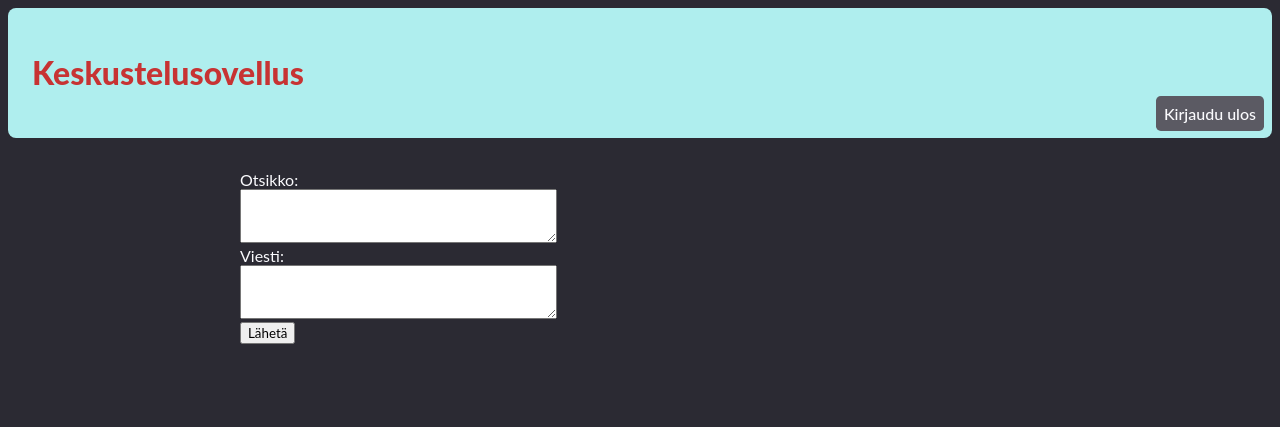
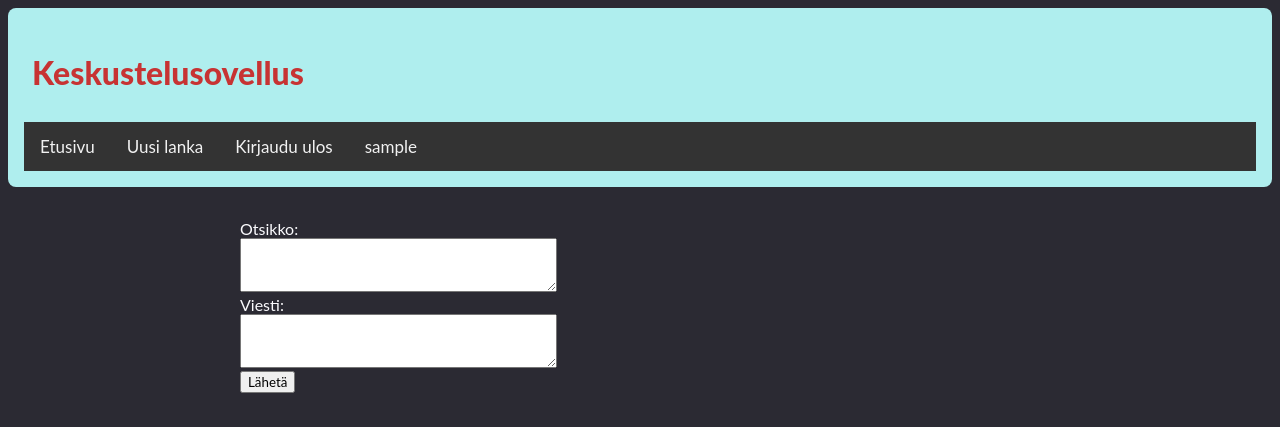
Before and after one commit to Seba686/keskustelusovellus, a Flask app: page /new in a window 1280 px wide. Shown: the top 427 px of the page. Run offline with Flask 3, Linux system fonts and the light colour scheme; the visitor is signed in with stand-in values (Sample User, id 1).

Commit message:
Add navbar

```diff
--- a/static/style.css
+++ b/static/style.css
@@ -18,26 +18,20 @@ h1 {
     font-weight: 800;
 }
 
+h2 {
+    margin-bottom: 0.5em;
+    margin-top: 0em;
+}
+
 .header {
     background-color: #afeeee;
     padding: 1em 1em;
     font-size: 1em;
     border-radius: 0.5em;
-    position: relative;
 }
 
 .heading {
     padding: 0.5em;
-}
-
-.header-login {
-    padding: 0.5em;
-    position: absolute;
-    background-color: #5b5a63;
-    right: 0.5em;
-    top: 5.5em;
-    border-radius: 0.3em;
-    font-weight: 500;
 }
 
 .posts {
@@ -48,7 +42,7 @@ h1 {
 }
 
 .post-title {
-    margin-bottom: -1.2em;
+    margin: 0em;
     padding: 0em;
 }
 
@@ -79,7 +73,16 @@ h1 {
     color: rgb(0, 210, 0);
 }
 
-.button {
-    color: inherit;
-    text-decoration: none;
+.topnav {
+    background-color: #333;
+    overflow: hidden;
+  }
+
+.topnav a {
+float: left;
+color: #f2f2f2;
+text-align: center;
+padding: 14px 16px;
+text-decoration: none;
+font-size: 17px;
 }
--- a/templates/index.html
+++ b/templates/index.html
@@ -15,5 +15,4 @@
 </div>
 </div>
 {% endfor %}
-<a href="/new">Lähetä viesti</a>
 {% endblock %}
--- a/templates/layout.html
+++ b/templates/layout.html
@@ -9,13 +9,17 @@
 <body>
 <div class="header">
     <div class="heading">
-        <a href="/" class="button"><h1>Keskustelusovellus</h1></a>
+        <h1>Keskustelusovellus</h1>
     </div>
-    <div class="header-login">
+    <div class="topnav">
         {% if session.username %}
-        <a href="/logout" class="button">Kirjaudu ulos</a>
+        <a href="/">Etusivu</a>
+        <a href="/new">Uusi lanka</a>
+        <a href="/logout">Kirjaudu ulos</a>
+        <a href="#profile">{{session.username}}</a> <!--TODO: Add profiles page-->
         {% else %}
-        <a href="/login" class="button">Kirjaudu sisään</a>
+        <a href="/">Etusivu</a>
+        <a href="/login">Kirjaudu sisään</a>
         {% endif %}
     </div>
 </div>
```
